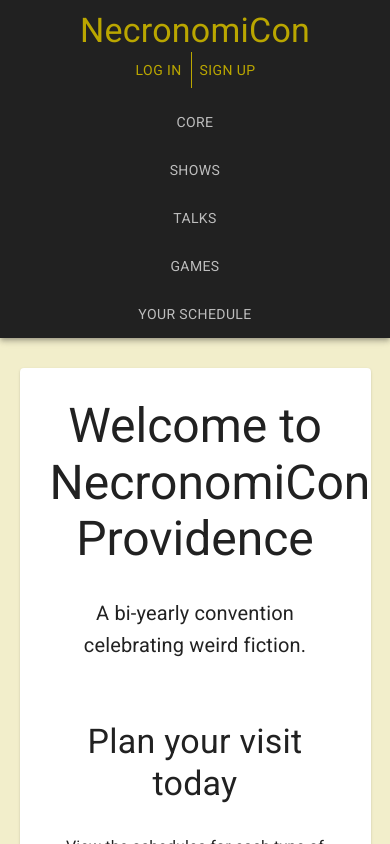
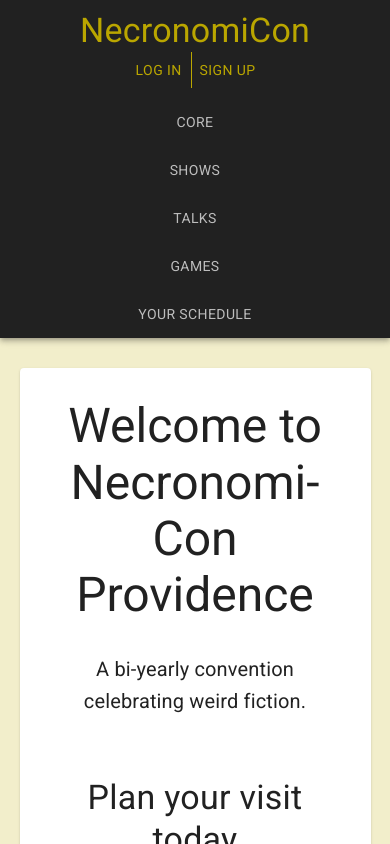
Before and after one commit to EmilyLow/convention-planner-frontend, a React (Create React App) app: page / in a window 390 px wide. Shown: the top 844 px of the page. Built offline with nearby package versions, Linux system fonts and the light colour scheme.

Commit message:
Included softbreak

```diff
--- a/src/App.js
+++ b/src/App.js
@@ -29,6 +29,7 @@
     display: "flex",
     justifyContent: "space-between",
      [theme.breakpoints.down("xs")]: {
+
       padding: '10px',
       flexDirection: "column",
     }
@@ -50,7 +51,7 @@
 
 
   const classes = useStyles();
-  const mediumViewport = useMediaQuery('(min-width:500px)');
+  const mediumViewport = useMediaQuery('(min-width:450px)');
 
 
   const [currentUser, setCurrentUser] = useState({userId: 0, scheduleId: 0, username: 'Guest'});
--- a/src/components/Home.js
+++ b/src/components/Home.js
@@ -1,4 +1,4 @@
-import Box from "@material-ui/core/Box";
+
 import Paper from "@material-ui/core/Paper";
 import Link from "@material-ui/core/Link";
 import Typography  from "@material-ui/core/Typography";
@@ -8,12 +8,10 @@
     root: {
         display: 'flex',
         flexDirection: 'column',
-        // justifyContent: 'center',
-        // width: `100%`,
 
         padding: theme.spacing(2)
       },
-    boxStyle: props => ({
+    boxStyle: {
         margin: '0 auto',
 
         width: '70%',
@@ -26,7 +24,7 @@
             width: '90%',
             marginTop: '30px',
           },
-    }),
+    },
     titleStyle: {
         marginBottom: '30px',
     },
@@ -45,7 +43,7 @@
     return(
         <Paper outlined className={classes.boxStyle}>
 
-            <Typography  className={classes.titleStyle} variant="h3" component="h1"> Welcome to NecronomiCon Providence </Typography>
+            <Typography  className={classes.titleStyle} variant="h3" component="h1"> Welcome to Necronomi&shy;Con Providence </Typography>
             <Typography  variant="h6" component="p">A bi-yearly convention celebrating weird fiction.</Typography>
 
             <Typography className={classes.subTitleStyle}  variant="h4" component="h2">Plan your visit today</Typography>
--- a/src/components/LoginForm.js
+++ b/src/components/LoginForm.js
@@ -14,8 +14,7 @@
     root: {
         display: 'flex',
         flexDirection: 'column',
-        // justifyContent: 'center',
-        // width: `100%`,
+
 
         padding: theme.spacing(2)
       },
```
